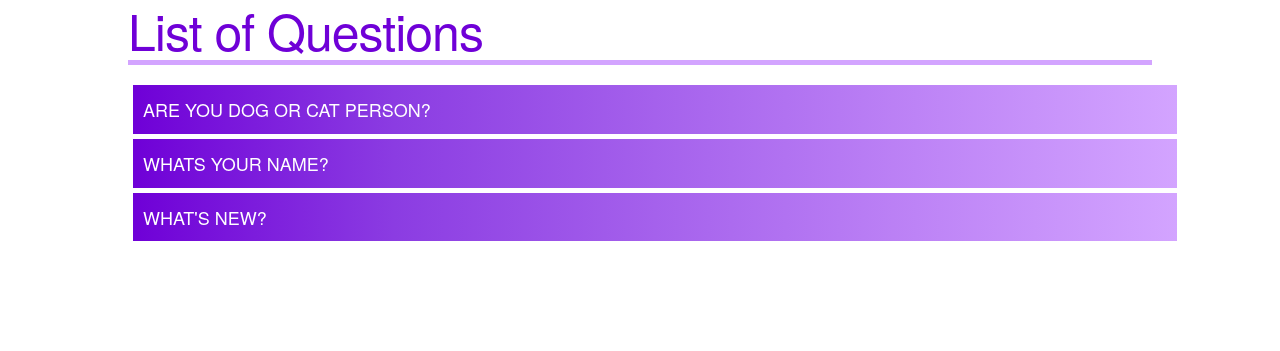
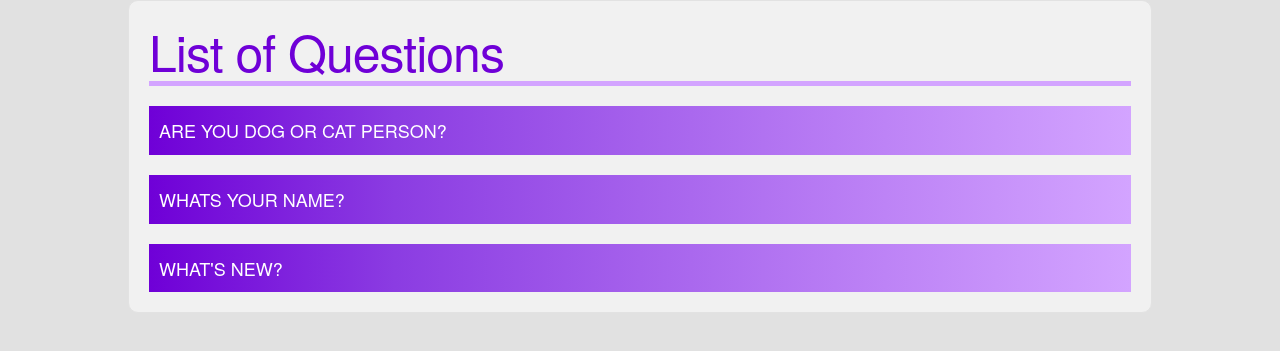
Before and after one commit to mechEngineer/DjangoPols, a Django app: page /polls/ in a window 1280 px wide. Shown: the top 351 px of the page. Run offline with Django 3.2, Linux system fonts and the light colour scheme; data comes from the database, SQL or seed files in the repository; some libraries are stand-ins or nearby versions.

Commit message:
Added new styling

```diff
--- a/djangoPols/polls/static/polls/custom.css
+++ b/djangoPols/polls/static/polls/custom.css
@@ -36,24 +36,3 @@ canvas{
     margin: 0 auto;
     width: 50%;
     }
-
-.poll-list{
-  display: flex;
-  align-items: flex-start;
-  width: 100%;
-  padding: 10px;
-  margin: 5px;
-  color: #fff;
-  text-decoration: none;
-  font-size: large;
-  text-transform: uppercase;
-  font-weight: 500;
-  background-color: #1fc8db;
-  /* background-image: linear-gradient(141deg, #9fb8ad 0%, #1fc8db 51%, #2cb5e8 75%); */
-  background-image: linear-gradient(to right, #6f00d7, #8b3ce2, #a561ec, #bd83f6, #d3a4ff);
-}
-
-.poll-list:hover {
-  color: #fff;
-  font-weight: 700;
-}
--- a/djangoPols/polls/static/polls/polls.css
+++ b/djangoPols/polls/static/polls/polls.css
@@ -2,5 +2,49 @@ h1 {
   color: #6f00d7;
   border-bottom: 5px solid;
   border-color: #d3a4ff;
+  margin: 20px;
+}
+
+body {
+  background-color: #e1e1e1;
+  padding: 0px;
+}
+
+.container {
+  background-color: #f1f1f1;
+  border: 1px solid;
+  border-color: #e2e2e2;
+  border-radius: 10px;
+}
+
+.poll-list {
+  display: -webkit-box;
+  display: -ms-flexbox;
+  display: flex;
+  -webkit-box-sizing: border-box;
+          box-sizing: border-box;
+  -webkit-box-align: start;
+      -ms-flex-align: start;
+          align-items: flex-start;
+  padding: 10px 10px;
+  margin: 20px;
+  background-image: -webkit-gradient(linear, left top, right top, from(#6f00d7), color-stop(#8b3ce2), color-stop(#a561ec), color-stop(#bd83f6), to(#d3a4ff));
+  background-image: linear-gradient(to right, #6f00d7, #8b3ce2, #a561ec, #bd83f6, #d3a4ff);
+}
+
+.poll-list:hover a {
+  color: #fff;
+  font-weight: 700;
+}
+
+.poll-list a {
+  color: #fff;
+  text-decoration: none;
+  font-size: large;
+  text-transform: uppercase;
+  font-weight: 500;
+  display: block;
+  height: 100%;
+  width: 100%;
 }
 /*# sourceMappingURL=polls.css.map */
--- a/djangoPols/polls/static/polls/polls.scss
+++ b/djangoPols/polls/static/polls/polls.scss
@@ -1,12 +1,56 @@
-$bg_color: #f2f2f2 ;
+$bg_color: #e1e1e1 ;
+$bg_light: #f1f1f1;
 $prime_color:#6f00d7;
 $prime_light: lighten($prime_color, 40%);
 $green_color: green;
 $red_color: #ff6961;
+$margin:20px;
 
 
 h1{
+  // Header 1 style
   color: $prime_color;
   border-bottom: 5px solid;
   border-color: $prime_light;
+  margin: $margin;
+
 }
+
+body {
+  background-color: $bg_color;
+  padding: 0px;
+}
+
+.container{
+  background-color: $bg_light;
+  border: 1px solid;
+  border-color: #e2e2e2;
+  border-radius: 10px;
+
+}
+
+.poll-list{
+  display: flex;
+  box-sizing: border-box;
+  align-items: flex-start;
+  padding: 10px 10px;
+  margin: $margin;
+  background-image: linear-gradient(to right, #6f00d7, #8b3ce2, #a561ec, #bd83f6, #d3a4ff);
+  &:hover {
+    a {
+    color: #fff;
+    font-weight: 700;
+    }
+
+  }
+  a {
+    color: #fff;
+    text-decoration: none;
+    font-size: large;
+    text-transform: uppercase;
+    font-weight: 500;
+    display: block;
+    height: 100%;
+    width: 100%;
+  }
+}
--- a/djangoPols/polls/templates/polls/index.html
+++ b/djangoPols/polls/templates/polls/index.html
@@ -4,7 +4,9 @@
 <h1>List of Questions</h1>
     {% if latest_q %}
         {% for question in latest_q %}
-            <a class="poll-list" href=" {% url 'polls:detail' question.id %} ">{{ question.question_text }}</a>
+            <div class="poll-list">
+                <a href=" {% url 'polls:detail' question.id %} ">{{ question.question_text }}</a>
+            </div>
         {% endfor %}
     {% else %}
         <p>No polls are available.</p>
```
